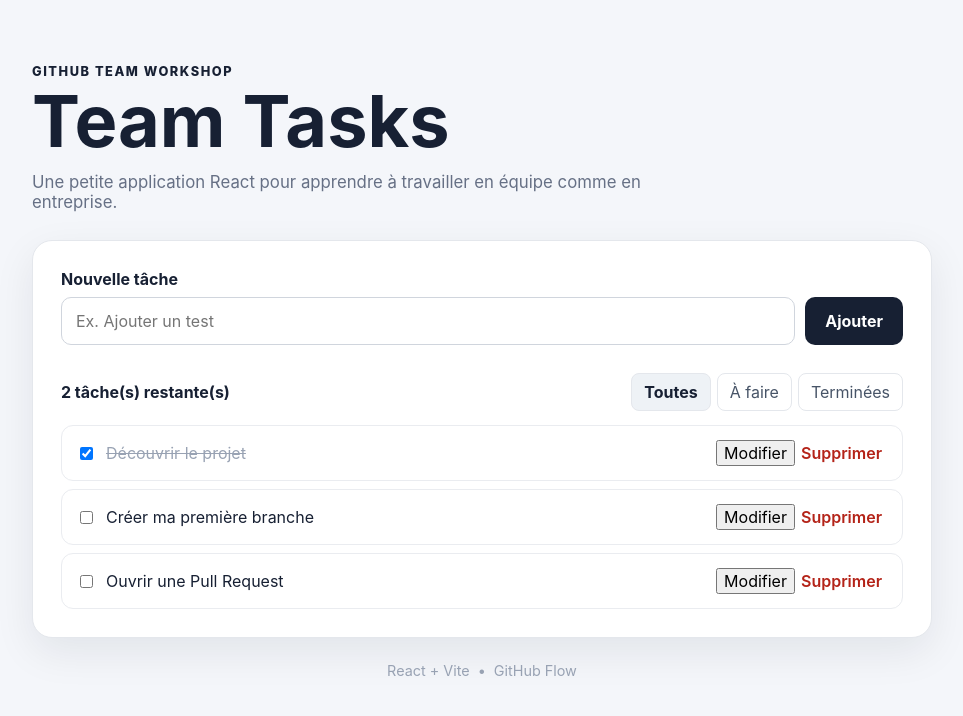
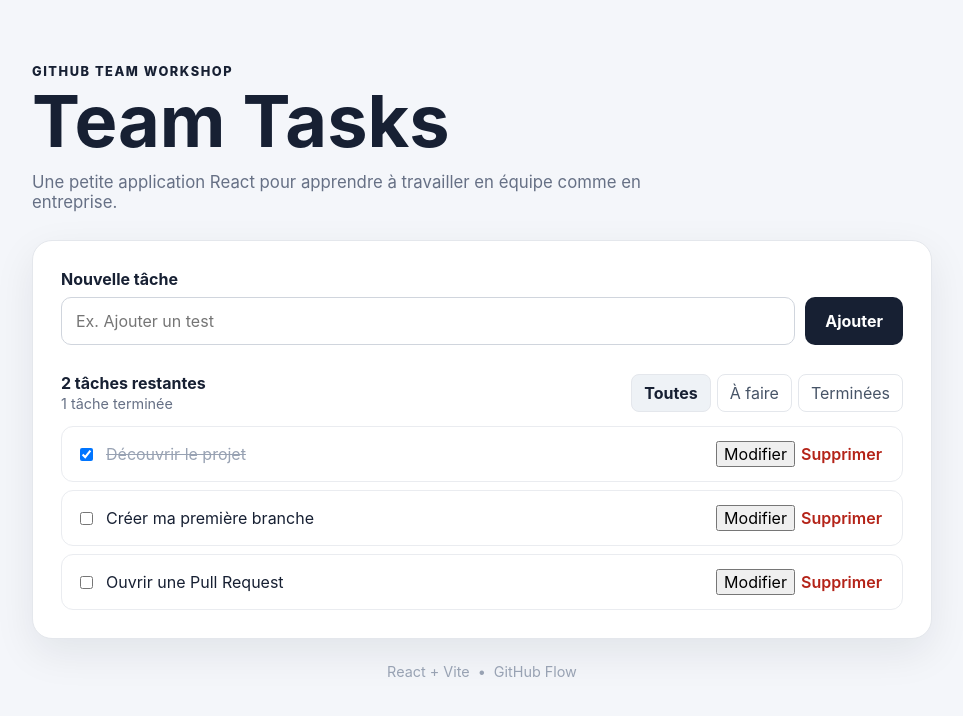
Before and after one commit to MaxVast/github-e4, a React (Vite) app: page / in a window 1280 px wide. Shown: the top 716 px of the page, without its empty margins (158-1121 px from the left). Built offline with nearby package versions, Linux system fonts and the light colour scheme.

Commit message:
feat(tasks): add remaining tasks counter

```diff
--- a/src/page/Home/Home.jsx
+++ b/src/page/Home/Home.jsx
@@ -24,6 +24,24 @@ export function createTask(title, id = Date.now()) {
     title: title.trim(),
     completed: false,
   };
+}
+
+export function countRemainingTasks(tasks) {
+  return tasks.filter((task) => !task.completed).length;
+}
+
+export function formatRemainingTasks(count) {
+  const plural = count > 1 ? "s" : "";
+  return `${count} tâche${plural} restante${plural}`;
+}
+
+export function countCompletedTasks(tasks) {
+  return tasks.filter((task) => task.completed).length;
+}
+
+export function formatCompletedTasks(count) {
+  const plural = count > 1 ? "s" : "";
+  return `${count} tâche${plural} terminée${plural}`;
 }
 
 function Home() {
@@ -99,7 +117,8 @@ function Home() {
     [tasks, filter],
   );
 
-  const remainingCount = tasks.filter((task) => !task.completed).length;
+  const remainingCount = countRemainingTasks(tasks);
+  const completedCount = countCompletedTasks(tasks);
 
   return (
     <main className="container">
@@ -127,7 +146,10 @@ function Home() {
         </form>
 
         <div className="toolbar">
-          <strong>{remainingCount} tâche(s) restante(s)</strong>
+          <div className="counters">
+            <strong>{formatRemainingTasks(remainingCount)}</strong>
+            <span>{formatCompletedTasks(completedCount)}</span>
+          </div>
 
           <div className="filters" aria-label="Filtrer les tâches">
             <button
--- a/src/styles.css
+++ b/src/styles.css
@@ -102,6 +102,17 @@ button {
   margin: 28px 0 14px;
 }
 
+.counters {
+  display: flex;
+  flex-direction: column;
+  gap: 2px;
+}
+
+.counters span {
+  color: #667085;
+  font-size: 0.9rem;
+}
+
 .filters {
   display: flex;
   gap: 6px;
```
